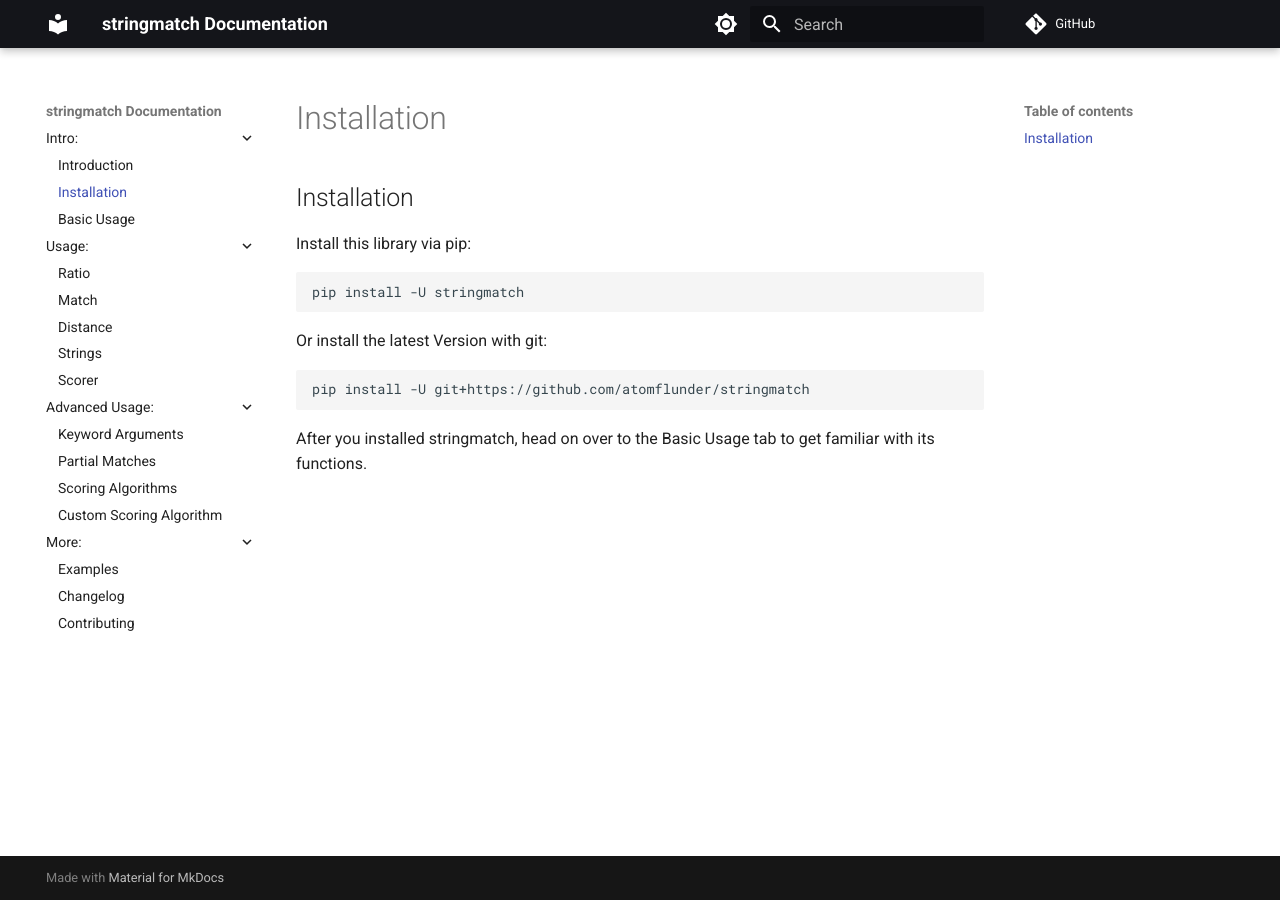
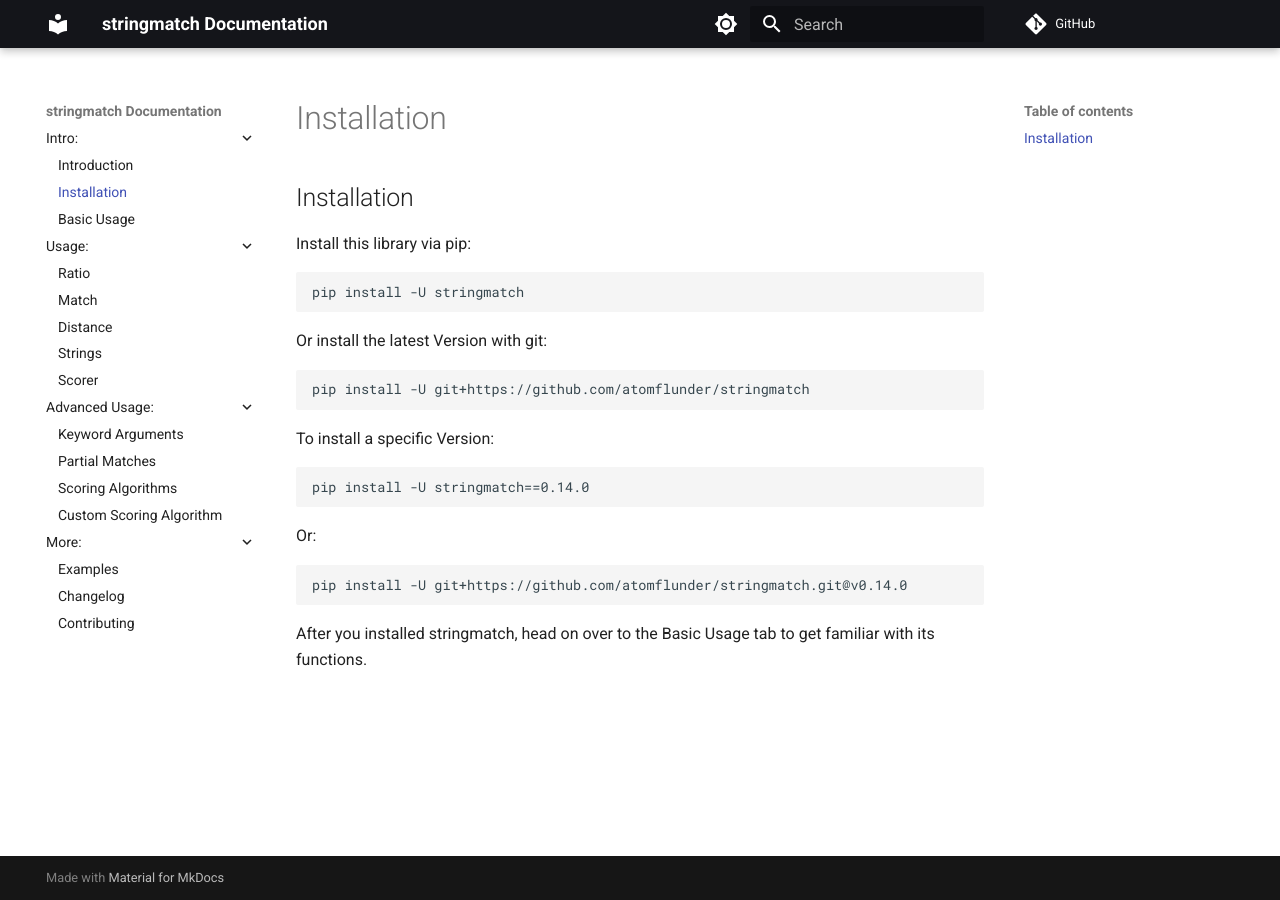
Before and after one commit to atomflunder/stringmatch, an MkDocs documentation site: the page built from docs/installation.md, in a window 1280 px wide. Built offline with MkDocs 1.6.1 and Material for MkDocs 9.7.7, drawn with Linux system fonts in a browser that asks for light colours; comment, search, counter and statistics services are not loaded.

Commit message:
v0.14.0 - Update installation instructions

````diff
--- a/docs/installation.md
+++ b/docs/installation.md
@@ -12,4 +12,16 @@
 pip install -U git+https://github.com/atomflunder/stringmatch
 ```
 
+To install a specific Version:
+
+```
+pip install -U stringmatch==0.14.0
+```
+
+Or:
+
+```
+pip install -U git+https://github.com/atomflunder/stringmatch.git@v0.14.0
+```
+
 After you installed stringmatch, head on over to the Basic Usage tab to get familiar with its functions.
````
